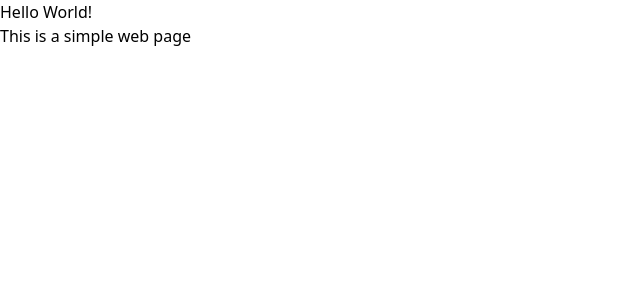
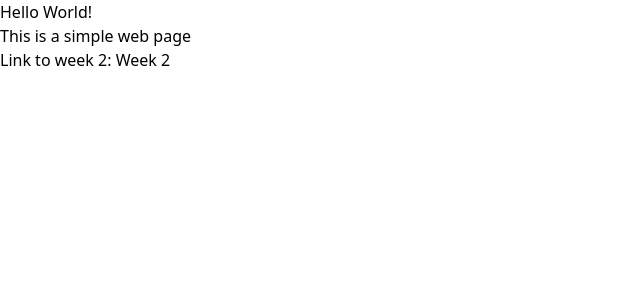
Before and after one commit to zarishbilal/cprg306-assignments, a Next.js app: page / in a window 1280 px wide. Shown: the top 300 px of the page, without its empty margins (0-640 px from the left). Built offline with nearby package versions, Linux system fonts and the light colour scheme.

Commit message:
Made a week 2 page and added the link

```diff
--- a/app/page.js
+++ b/app/page.js
@@ -1,8 +1,12 @@
+import Link from "next/link";
 export default function Page() {
   return (
     <div>
       <h1>Hello World!</h1>
       <p>This is a simple web page</p>
+      <p>
+        Link to week 2: <Link href="week2">Week 2</Link>
+      </p>
     </div>
   );
 }
```
